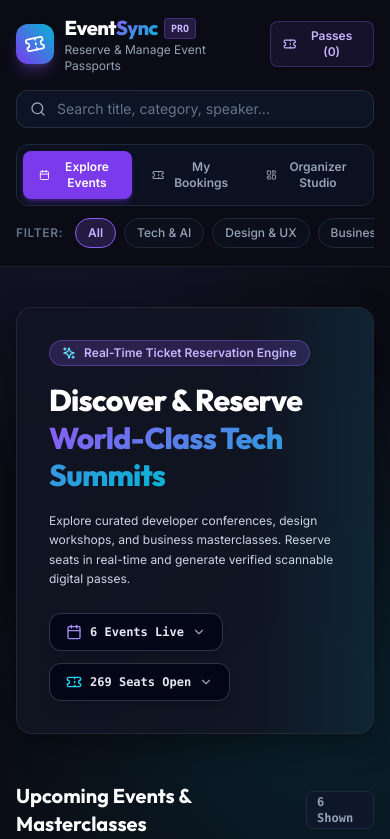
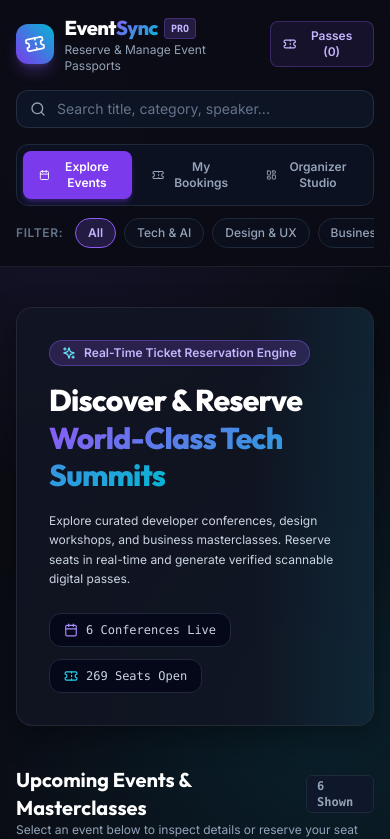
Before and after one commit to aryan270-tech/eventsync-app, a React (Vite) app: page / in a window 390 px wide. Shown: the top 839 px of the page. Built offline with nearby package versions, Linux system fonts and the light colour scheme.

Commit message:
fix: global search across categories and restore static live stat indicators

```diff
--- a/src/App.tsx
+++ b/src/App.tsx
@@ -8,25 +8,35 @@ import { TicketPass } from './components/TicketPass';
 import { MyBookings } from './components/MyBookings';
 import { OrganizerDashboard } from './components/OrganizerDashboard';
 import { Toast } from './components/Toast';
-import { Calendar, Search, Sparkles, Filter, Ticket, ChevronDown } from 'lucide-react';
+import { Calendar, Search, Sparkles, Filter, Ticket } from 'lucide-react';
 
 const MainContent: React.FC = () => {
   const { events, filter, setFilter, activeTab } = useEventContext();
 
-  // Filter events based on search query, category, and status
+  // Filter events based on search query, category, and availability status
   const filteredEvents = events.filter((evt) => {
-    // Search Filter
+    const query = filter.searchQuery.trim().toLowerCase();
+
+    // 1. Comprehensive Search across Title, Category, Description, Organizer, Location, Speaker
     const matchesSearch =
-      filter.searchQuery === '' ||
-      evt.title.toLowerCase().includes(filter.searchQuery.toLowerCase()) ||
-      evt.description.toLowerCase().includes(filter.searchQuery.toLowerCase()) ||
-      evt.organizer.toLowerCase().includes(filter.searchQuery.toLowerCase()) ||
-      evt.speaker.name.toLowerCase().includes(filter.searchQuery.toLowerCase());
+      query === '' ||
+      evt.title.toLowerCase().includes(query) ||
+      evt.category.toLowerCase().includes(query) ||
+      evt.description.toLowerCase().includes(query) ||
+      evt.longDescription.toLowerCase().includes(query) ||
+      evt.organizer.toLowerCase().includes(query) ||
+      evt.location.toLowerCase().includes(query) ||
+      evt.speaker.name.toLowerCase().includes(query) ||
+      evt.speaker.role.toLowerCase().includes(query) ||
+      evt.agenda.some((item) => item.toLowerCase().includes(query));
 
-    // Category Filter
-    const matchesCategory = filter.category === 'All' || evt.category === filter.category;
+    // 2. Category Filter Pills (Applies when search input is empty)
+    let matchesCategory = true;
+    if (filter.category !== 'All' && query === '') {
+      matchesCategory = evt.category === filter.category;
+    }
 
-    // Status Filter
+    // 3. Status Filter Dropdown (All, Available, Sold Out)
     let matchesStatus = true;
     if (filter.statusFilter === 'Available') {
       matchesStatus = evt.availableSeats > 0 && evt.status === 'active';
@@ -38,30 +48,6 @@ const MainContent: React.FC = () => {
   });
 
   const totalSeatsAvailable = events.reduce((sum, e) => sum + e.availableSeats, 0);
-
-  const scrollToGrid = () => {
-    const gridElem = document.getElementById('events-grid');
-    if (gridElem) {
-      gridElem.scrollIntoView({ behavior: 'smooth', block: 'start' });
-    }
-  };
-
-  const handleLiveEventsClick = () => {
-    setFilter({
-      searchQuery: '',
-      category: 'All',
-      statusFilter: 'All'
-    });
-    scrollToGrid();
-  };
-
-  const handleSeatsOpenClick = () => {
-    setFilter((prev) => ({
-      ...prev,
-      statusFilter: 'Available'
-    }));
-    scrollToGrid();
-  };
 
   return (
     <div className="min-h-screen flex flex-col justify-between text-slate-100">
@@ -89,27 +75,17 @@ const MainContent: React.FC = () => {
                   Explore curated developer conferences, design workshops, and business masterclasses. Reserve seats in real-time and generate verified scannable digital passes.
                 </p>
 
-                {/* Interactive Hero Buttons with Auto-Scroll & Filter */}
-                <div className="pt-2 flex flex-wrap items-center gap-3 text-xs font-mono">
-                  <button
-                    onClick={handleLiveEventsClick}
-                    className="flex items-center gap-2 bg-slate-950/90 hover:bg-violet-950/60 text-slate-200 hover:text-white px-4 py-2.5 rounded-xl border border-slate-700/80 hover:border-violet-500/50 transition-all hover:scale-105 cursor-pointer shadow-lg group"
-                    title="Click to reset filters & scroll to all 6 live events"
-                  >
-                    <Calendar className="w-4 h-4 text-violet-400 group-hover:scale-110 transition-transform" />
-                    <span className="font-semibold">{events.length} Events Live</span>
-                    <ChevronDown className="w-3.5 h-3.5 text-slate-400 group-hover:translate-y-0.5 transition-transform" />
-                  </button>
+                {/* Live System Stat Information Indicators (Updates dynamically after bookings) */}
+                <div className="pt-2 flex flex-wrap items-center gap-3 text-xs font-mono text-slate-300">
+                  <div className="flex items-center gap-2 bg-slate-950/80 px-3.5 py-2 rounded-xl border border-slate-800">
+                    <Calendar className="w-3.5 h-3.5 text-violet-400" />
+                    <span>{events.length} Conferences Live</span>
+                  </div>
 
-                  <button
-                    onClick={handleSeatsOpenClick}
-                    className="flex items-center gap-2 bg-slate-950/90 hover:bg-cyan-950/60 text-slate-200 hover:text-white px-4 py-2.5 rounded-xl border border-slate-700/80 hover:border-cyan-500/50 transition-all hover:scale-105 cursor-pointer shadow-lg group"
-                    title="Click to filter available seats & scroll to catalog"
-                  >
-                    <Ticket className="w-4 h-4 text-cyan-400 group-hover:scale-110 transition-transform" />
-                    <span className="font-semibold">{totalSeatsAvailable} Seats Open</span>
-                    <ChevronDown className="w-3.5 h-3.5 text-slate-400 group-hover:translate-y-0.5 transition-transform" />
-                  </button>
+                  <div className="flex items-center gap-2 bg-slate-950/80 px-3.5 py-2 rounded-xl border border-slate-800">
+                    <Ticket className="w-3.5 h-3.5 text-cyan-400" />
+                    <span>{totalSeatsAvailable} Seats Open</span>
+                  </div>
                 </div>
               </div>
 
@@ -117,8 +93,8 @@ const MainContent: React.FC = () => {
               <div className="absolute right-0 top-0 bottom-0 w-1/3 bg-gradient-to-l from-cyan-500/10 to-transparent pointer-events-none" />
             </div>
 
-            {/* Event Cards Grid Header with ID target for Smooth Scroll */}
-            <div id="events-grid" className="flex flex-col sm:flex-row sm:items-center justify-between gap-4 pt-4 scroll-mt-24">
+            {/* Event Cards Grid Header */}
+            <div id="events-grid" className="flex flex-col sm:flex-row sm:items-center justify-between gap-4 pt-2">
               <div>
                 <h2 className="font-heading text-xl font-bold text-white flex items-center gap-2">
                   <span>Upcoming Events & Masterclasses</span>
@@ -159,7 +135,7 @@ const MainContent: React.FC = () => {
                 </div>
                 <h3 className="font-heading text-lg font-bold text-white">No Matching Events Found</h3>
                 <p className="text-xs text-slate-400 max-w-sm mx-auto">
-                  Try adjusting your search query or switching categories to see available masterclasses.
+                  No events found matching "{filter.searchQuery}". Try searching for categories like "Music", "Business", "Design", "AI", or resetting filters.
                 </p>
                 <button
                   onClick={() =>
@@ -171,7 +147,7 @@ const MainContent: React.FC = () => {
                   }
                   className="btn-secondary text-xs"
                 >
-                  Reset All Filters
+                  Reset Search & Filters
                 </button>
               </div>
             ) : (
```
